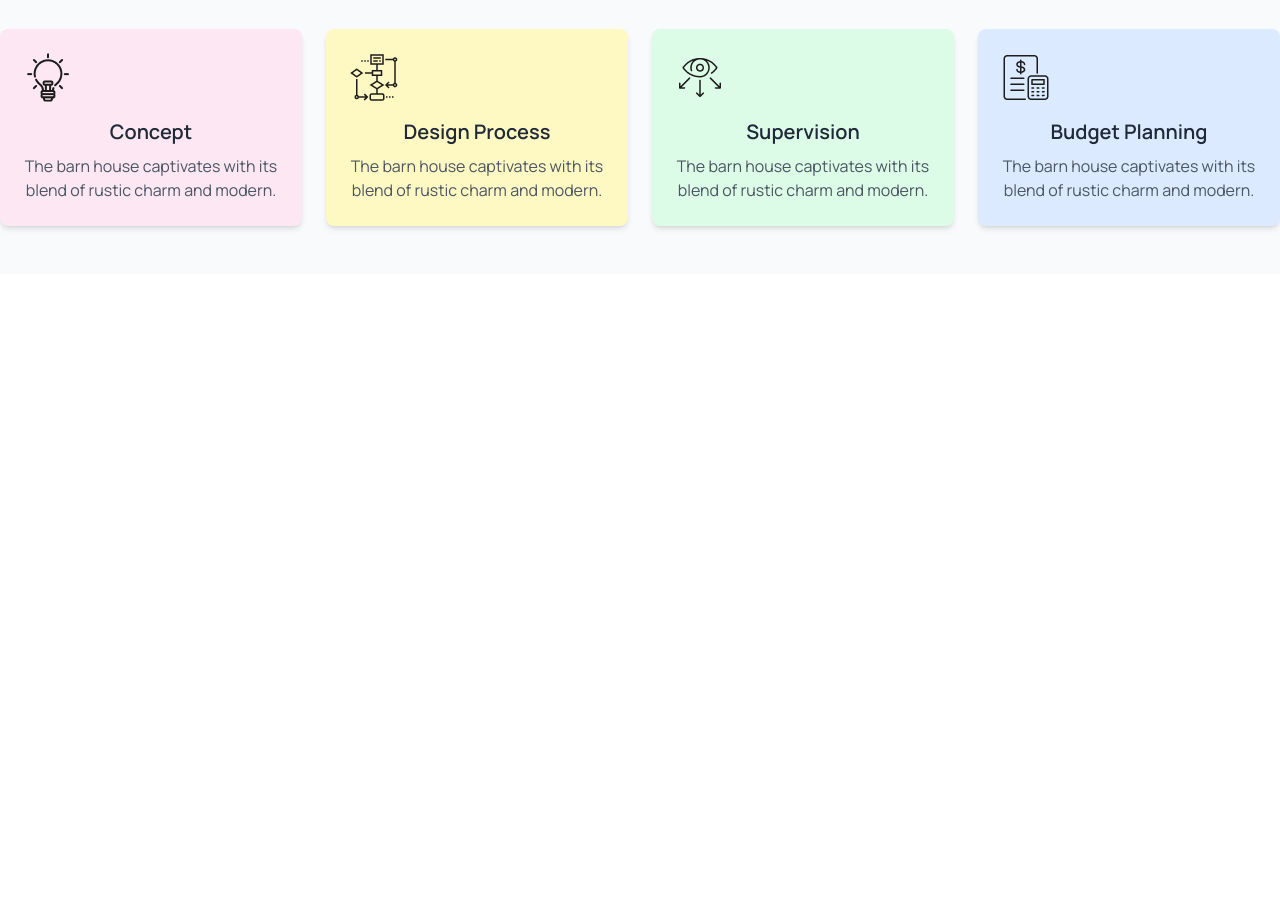
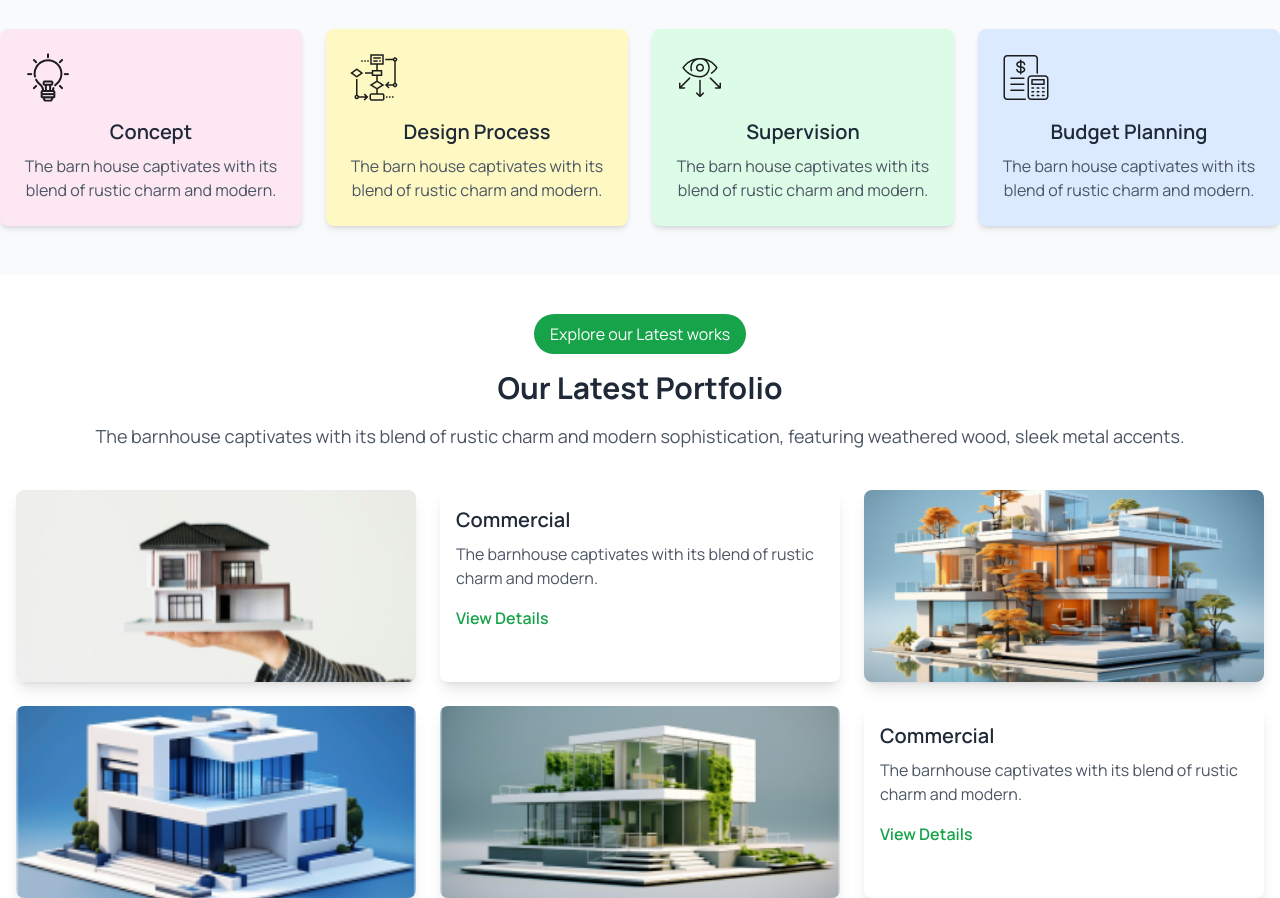
Before and after one commit to emonsharkar-coder/A-3-Architecture-Website, a plain HTML site: page index.html in a window 1280 px wide. Shown: the part 1555-2453 px from the top of the page. Before the commit the page ends 1829 px from the top, so only its background shows below. Drawn offline with nearby package versions, Linux system fonts and the light colour scheme.

Commit message:
first commit

```diff
--- a/index.html
+++ b/index.html
@@ -211,5 +211,53 @@
                  </div>
 
                    </section>
+                   <!-- Portfolio Section -->
+
+    <!-- Header -->
+    <header class="text-center py-10">
+        <button class="bg-green-600 text-white py-2 px-4 rounded-full mb-4 hover:bg-green-700 transition duration-300">
+            Explore our Latest works
+        </button>
+        <h1 class="text-3xl font-bold">Our Latest Portfolio</h1>
+        <p class="mt-4 text-lg text-gray-600">The barnhouse captivates with its blend of rustic charm and modern sophistication, featuring weathered wood, sleek metal accents.</p>
+    </header>
+
+    <!-- Portfolio Section -->
+    <section class="container mx-auto px-4">
+        <div class="grid gap-6 sm:grid-cols-1 md:grid-cols-2 lg:grid-cols-3">
+            <!-- Portfolio Item -->
+            <div class="bg-white shadow-lg rounded-lg overflow-hidden">
+                <img src="image/img1.png" alt="Commercial" class="w-full h-48 object-cover">
+            </div>
+            <!-- Portfolio Item -->
+            <div class="bg-white shadow-lg rounded-lg overflow-hidden">
+                <div class="p-4">
+                    <h3 class="text-xl font-semibold">Commercial</h3>
+                    <p class="text-gray-600 mt-2">The barnhouse captivates with its blend of rustic charm and modern.</p>
+                    <button class="mt-4 text-green-600 font-semibold hover:underline">View Details</button>
+                </div>
+            </div>
+            <!-- Portfolio Item -->
+            <div class="bg-white shadow-lg rounded-lg overflow-hidden">
+                <img src="image/img2.png" alt="Commercial" class="w-full h-48 object-cover">
+            </div>
+            <!-- Portfolio Item -->
+            <div class="bg-white shadow-lg rounded-lg overflow-hidden">
+                <img src="image/img3.png" alt="Commercial" class="w-full h-48 object-cover">
+            </div>
+            <!-- Portfolio Item -->
+            <div class="bg-white shadow-lg rounded-lg overflow-hidden">
+                <img src="image/img4.png" alt="Commercial" class="w-full h-48 object-cover">
+            </div>
+            <!-- Portfolio Item -->
+            <div class="bg-white shadow-lg rounded-lg overflow-hidden">
+                <div class="p-4">
+                    <h3 class="text-xl font-semibold">Commercial</h3>
+                    <p class="text-gray-600 mt-2">The barnhouse captivates with its blend of rustic charm and modern.</p>
+                    <button class="mt-4 text-green-600 font-semibold hover:underline">View Details</button>
+                </div>
+            </div>
+        </div>
+    </section>
 </body>
 </html>
```
